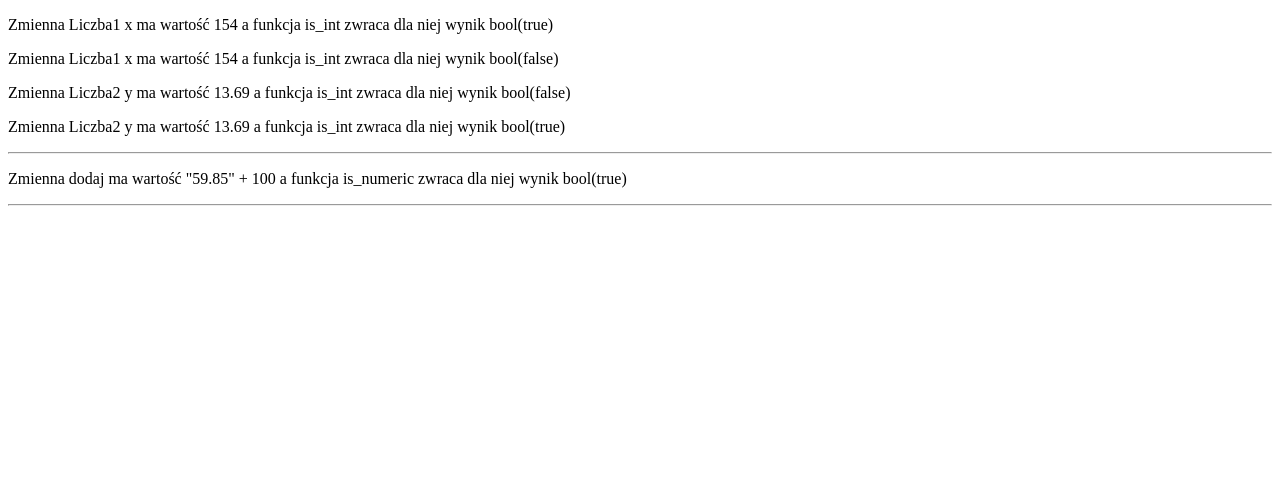
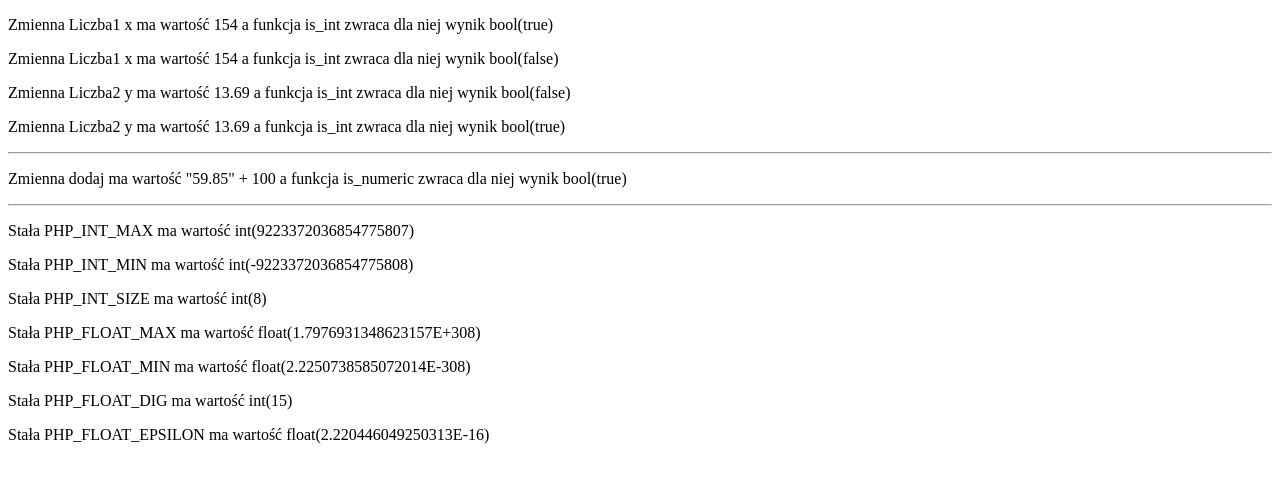
Before and after one commit to DominatorPoterzny/tworzenie-stron-i-aplikacji, a PHP site: page /int_float.php in a window 1280 px wide. Shown: the top 483 px of the page. Run offline with PHP 8.4, Linux system fonts and the light colour scheme.

Commit message:
dokończenie zadania z PHP_

```diff
--- a/data-i-czas/data_za_100_dni.php
+++ b/data-i-czas/data_za_100_dni.php
@@ -6,8 +6,8 @@
     <title>Document</title>
 </head>
 <body>
-    <fieldset style="border-color: chocolate; color: chocolate;"><?= date("d-m-y")?></fieldset>
-    <fieldset style="border-color: darkgoldenrod; color: darkgoldenrod;"><?= date("d-m-y", strtotime("+100 day"))?></fieldset>
+    <fieldset style="border-color: chocolate; color: chocolate;"><legend>teraźniejsza data</legend><?= date("d-m-y")?></fieldset>
+    <fieldset style="border-color: darkgoldenrod; color: darkgoldenrod;"><legend>Data za 100 dni</legend><?= date("d-m-y", strtotime("+100 day"))?></fieldset>
 
 </body>
 </html>
--- a/funkcje-liczbowe/int_float.php
+++ b/funkcje-liczbowe/int_float.php
@@ -14,6 +14,12 @@
     <hr>
     <p>Zmienna dodaj ma wartość "59.85" + 100 a funkcja is_numeric zwraca dla niej wynik <?=var_dump(is_numeric($dodaj)) ?> </p>
     <hr>
-    <?php ?>
+    <p>Stała PHP_INT_MAX ma wartość <?=  var_dump(PHP_INT_MAX)?></p>
+    <p>Stała PHP_INT_MIN ma wartość <?=  var_dump(PHP_INT_MIN)?></p>
+    <p>Stała PHP_INT_SIZE ma wartość <?=  var_dump(PHP_INT_SIZE)?></p>
+    <p>Stała PHP_FLOAT_MAX ma wartość <?=  var_dump(PHP_FLOAT_MAX)?></p>
+    <p>Stała PHP_FLOAT_MIN ma wartość <?=  var_dump(PHP_FLOAT_MIN)?></p>
+    <p>Stała PHP_FLOAT_DIG ma wartość <?=  var_dump(PHP_FLOAT_DIG)?></p>
+    <p>Stała PHP_FLOAT_EPSILON ma wartość <?=  var_dump(PHP_FLOAT_EPSILON)?></p>
 </body>
 </html>
--- a/składnia/zadanie_zmienne.php
+++ b/składnia/zadanie_zmienne.php
@@ -30,7 +30,7 @@
     <?php echo ("var_dump dla bool: "); var_dump($bool) ;?>
     <hr>
     <?php
-    define("LATA", 1939);
+    define("LATA", 1939); /* to jest stała*/
     define("IMIE", "adam");
     ?>
     <p> print dla pierwszej stałej: <?php print LATA ?></p>
```
